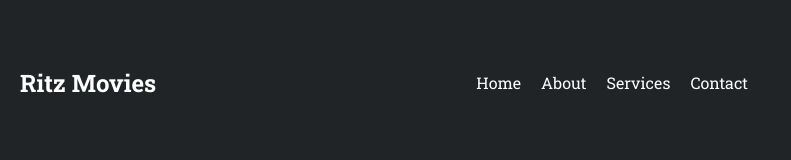
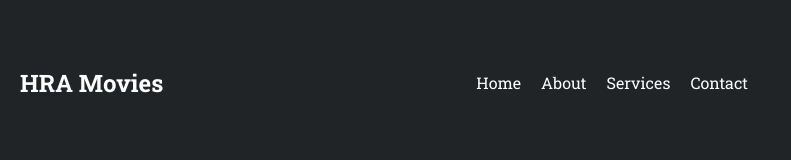
Before and after one commit to HARSHALNCHAUDHARI/movie-app-react-main, a React (Vite) app: page /about in a window 1280 px wide. Shown: the top 160 px of the page, without its empty margins (0-791 px from the left). Built offline with nearby package versions, Linux system fonts and the light colour scheme; the HTML template or start-up script is replaced by a standard one.

Commit message:
Update Navbar.jsx

```diff
--- a/src/components/Navbar.jsx
+++ b/src/components/Navbar.jsx
@@ -5,7 +5,7 @@ import { Link } from 'react-router-dom';
 const Navbar = () => {
   return (
     <nav className="navbar">
-      <div className="logo">Ritz Movies</div>
+      <div className="logo">HRA Movies</div>
       <ul className="nav-links">
         <li><Link to="/">Home</Link></li>
         <li><Link to="/about">About</Link></li>
```
